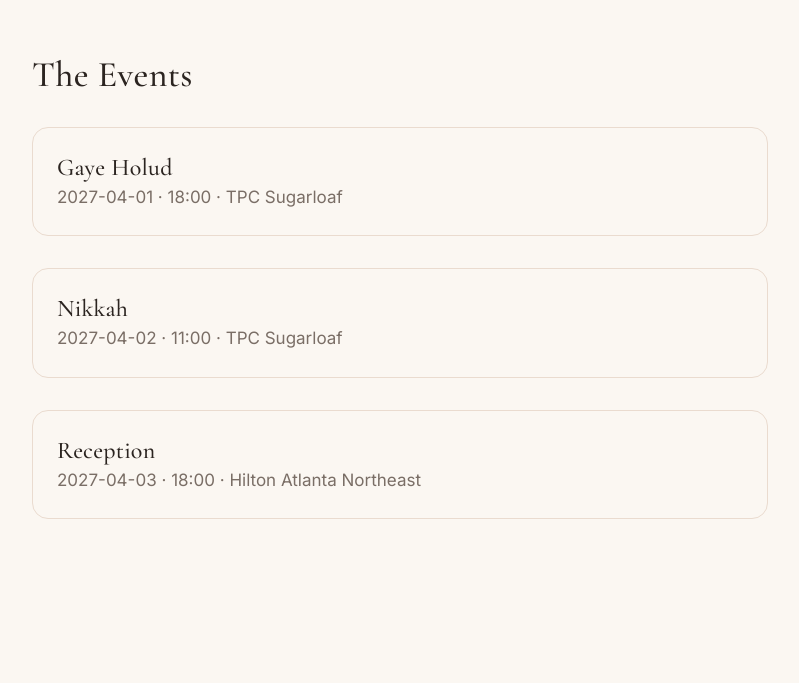
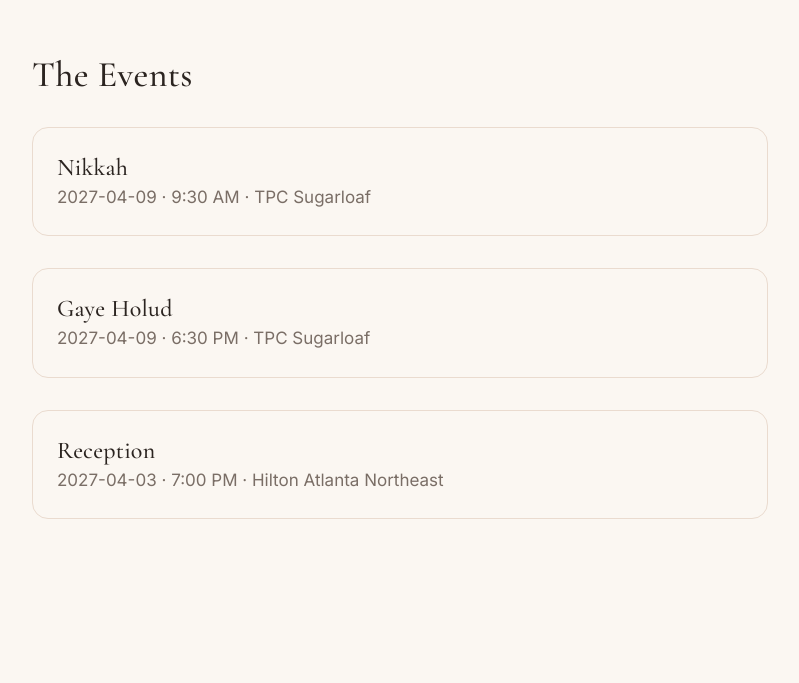
Before and after one commit to nyimul/nyimul.com, a Next.js app: page /hridee in a window 1280 px wide. Shown: the part 908-1591 px from the top of the page, without its empty margins (240-1039 px from the left). Built offline with nearby package versions, Linux system fonts and the light colour scheme.

Commit message:
Time and location updates

```diff
--- a/app/(wedding)/_lib/content.ts
+++ b/app/(wedding)/_lib/content.ts
@@ -25,29 +25,13 @@ export const wedding = {
 
 export const events: WeddingEvent[] = [
   {
-    id: "holud",
-    name: "Gaye Holud",
-    date: "2027-04-01", // TODO
-    startTime: "18:00", // TODO
-    venue: {
-      name: "TPC Sugarloaf", // TODO: confirm
-      address: "Duluth, GA", // TODO: full street address
-      website: "",
-      mapsUrl: "",
-      directions: "",
-    },
-    dressCode: "", // TODO e.g. "Traditional South Asian attire, yellows and oranges welcome"
-    description: "", // TODO: 1-2 sentences on what a Holud is, for guests who have never been to one
-    guestNotes: "",
-  },
-  {
     id: "nikkah",
     name: "Nikkah",
-    date: "2027-04-02", // TODO
-    startTime: "11:00", // TODO
+    date: "2027-04-09",
+    startTime: "09:30",
     venue: {
-      name: "TPC Sugarloaf", // TODO: confirm
-      address: "Duluth, GA", // TODO
+      name: "TPC Sugarloaf",
+      address: "2595 Sugarloaf Club Dr, Duluth, GA 30097",
       website: "",
       mapsUrl: "",
       directions: "",
@@ -57,13 +41,29 @@ export const events: WeddingEvent[] = [
     guestNotes: "",
   },
   {
+    id: "holud",
+    name: "Gaye Holud",
+    date: "2027-04-09",
+    startTime: "18:30",
+    venue: {
+      name: "TPC Sugarloaf",
+      address: "2595 Sugarloaf Club Dr, Duluth, GA 30097",
+      website: "",
+      mapsUrl: "",
+      directions: "",
+    },
+    dressCode: "Dress code Holud", // TODO e.g. "Traditional South Asian attire, yellows and oranges welcome"
+    description: "", // TODO: 1-2 sentences on what a Holud is, for guests who have never been to one
+    guestNotes: "",
+  },
+  {
     id: "reception",
     name: "Reception",
-    date: "2027-04-03", // TODO
-    startTime: "18:00", // TODO
+    date: "2027-04-03", // TODO: confirm reception date
+    startTime: "19:00",
     venue: {
-      name: "Hilton Atlanta Northeast", // TODO: confirm
-      address: "Peachtree Corners, GA", // TODO
+      name: "Hilton Atlanta Northeast",
+      address: "5993 Peachtree Industrial Blvd, Peachtree Corners, GA 30092",
       website: "",
       mapsUrl: "",
       directions: "",
--- /dev/null
+++ b/app/(wedding)/_lib/format.ts
@@ -0,0 +1,9 @@
+/** Display helpers. Data in content.ts stays machine-friendly (ISO dates, 24h times). */
+
+/** "18:30" -> "6:30 PM", "09:00" -> "9:00 AM". */
+export function formatTime(time: string): string {
+  const [h, m] = time.split(":").map(Number);
+  const period = h >= 12 ? "PM" : "AM";
+  const hour12 = h % 12 === 0 ? 12 : h % 12;
+  return `${hour12}:${String(m).padStart(2, "0")} ${period}`;
+}
--- a/app/(wedding)/hridee/_components/Events.tsx
+++ b/app/(wedding)/hridee/_components/Events.tsx
@@ -12,6 +12,7 @@
  * Everything comes from _lib/content.ts (the `events` array). Nothing is hardcoded here.
  */
 import { events } from "../../_lib/content";
+import { formatTime } from "../../_lib/format";
 
 export default function Events() {
   return (
@@ -22,7 +23,7 @@ export default function Events() {
           <li key={event.id} className="rounded-2xl border border-accent-soft p-6">
             <h3 className="font-display text-2xl">{event.name}</h3>
             <p className="text-muted">
-              {event.date} · {event.startTime} · {event.venue.name}
+              {event.date} · {formatTime(event.startTime)} · {event.venue.name}
             </p>
             {/* TODO: description, dress code, address + directions link, venue link, add-to-calendar */}
           </li>
```
